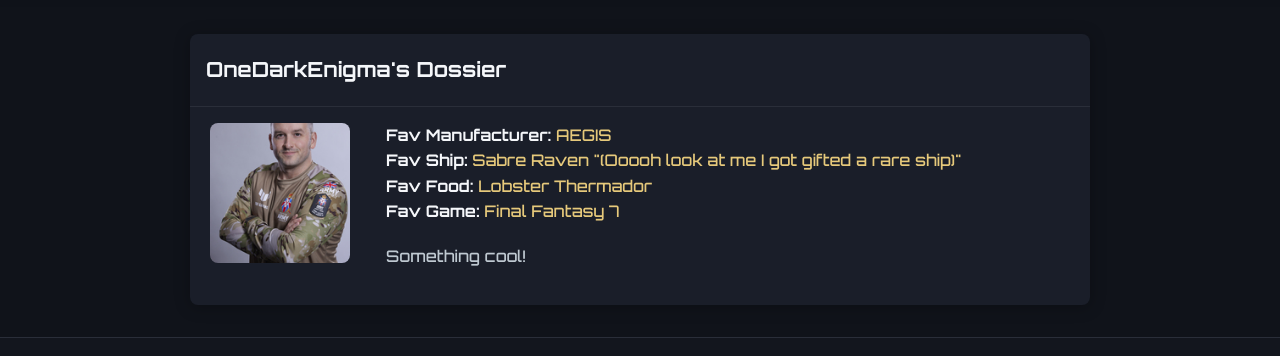
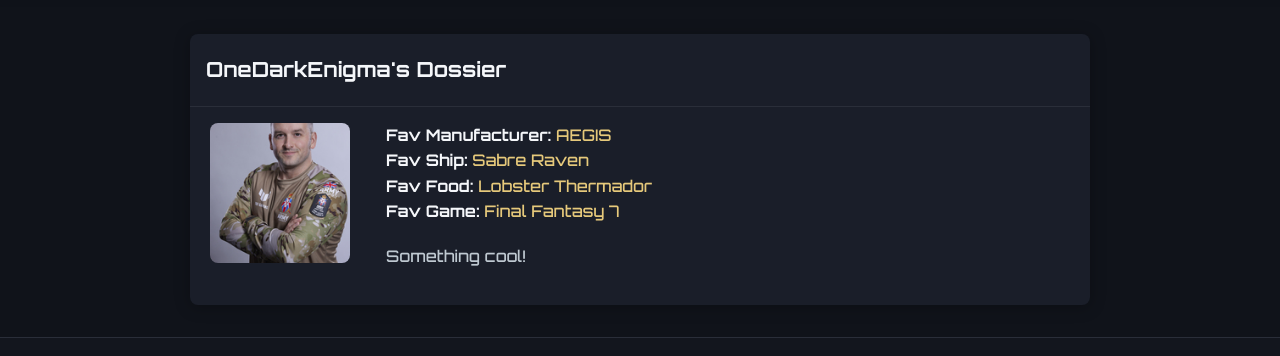
Before and after one commit to CJRadley/cjradley.github.io, a plain HTML site: page pages/hosts/ode.html in a window 1280 px wide. Shown: the part 78-434 px from the top of the page. Drawn offline with Linux system fonts and the light colour scheme; files whose address does not match are found by name.

Commit message:
Update ode.html

```diff
--- a/pages/hosts/ode.html
+++ b/pages/hosts/ode.html
@@ -23,7 +23,7 @@
                 <td style="padding:1rem; vertical-align:top;">
                     <ul style="list-style:none; padding:0; margin:0 0 1.2rem 0;">
                         <li><strong>Fav Manufacturer:</strong> <span style="color:var(--color-accent-gold);">AEGIS</span></li>
-                        <li><strong>Fav Ship:</strong> <span style="color:var(--color-accent-gold);">Sabre Raven "(Ooooh look at me I got gifted a rare ship)"</span></li>
+                        <li><strong>Fav Ship:</strong> <span style="color:var(--color-accent-gold);">Sabre Raven</span></li>
                         <li><strong>Fav Food:</strong> <span style="color:var(--color-accent-gold);">Lobster Thermador</span></li>
                         <li><strong>Fav Game:</strong> <span style="color:var(--color-accent-gold);">Final Fantasy 7</span></li>
                     </ul>
```
